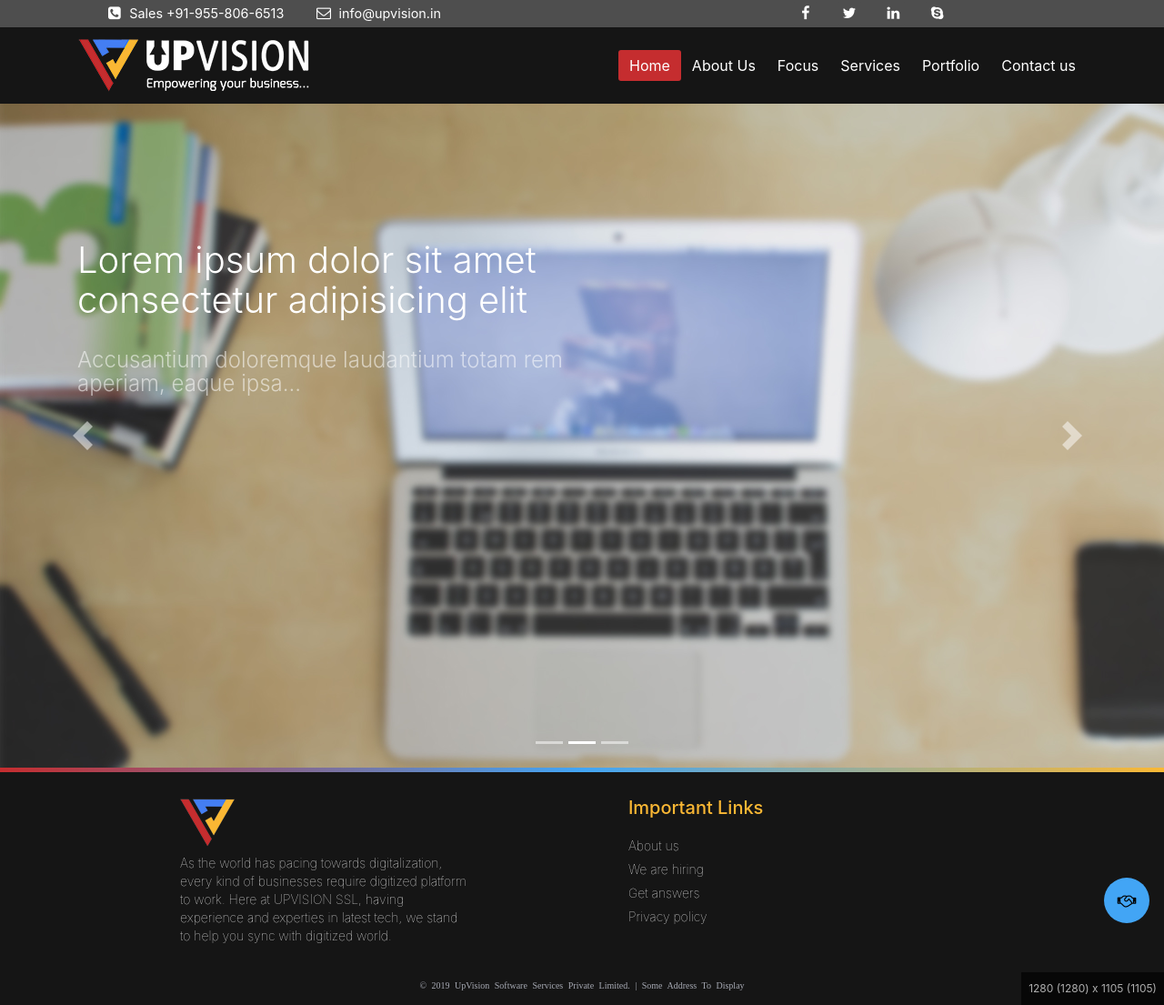
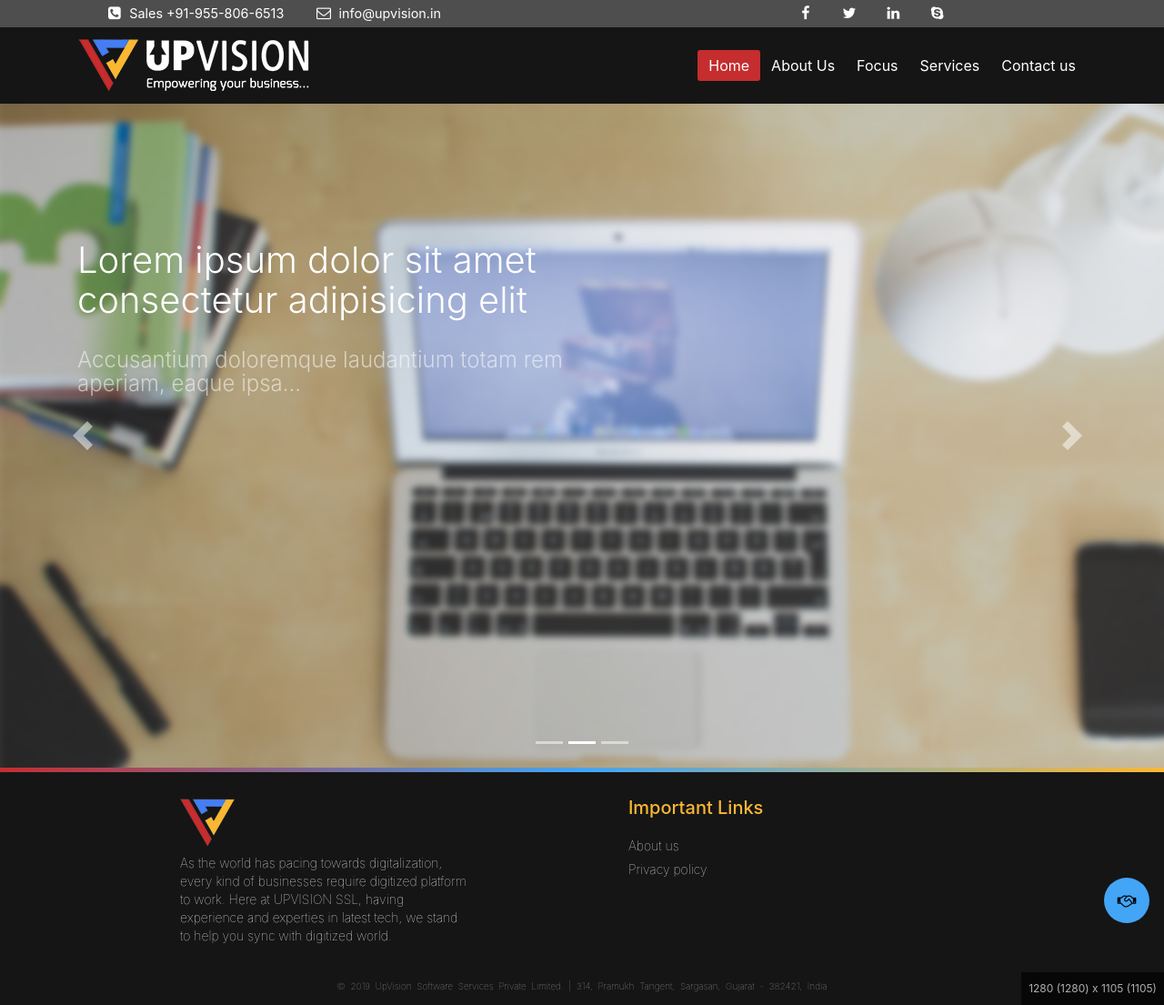
Before and after one commit to upvision-in/www.upvision.in, a Jekyll site: the page built from index.html, in a window 1280 px wide and 1105 px high. Shown: the whole window at 91% size. Built offline with Jekyll 4.4.1, drawn with Linux system fonts in a browser that asks for light colours.

Commit message:
Postal address changed

```diff
--- a/_includes/footer.html
+++ b/_includes/footer.html
@@ -15,8 +15,8 @@
 
                 <ul class="internal-link">
                     <li><a href="{{ '/about-us' | relative_url }}">About us</a></li>
-                    <li><a href="#">We are hiring</a></li>
-                    <li><a href="{{ '/enquiry' | relative_url }}">Get answers</a></li>
+                    <!-- <li><a href="#">We are hiring</a></li>
+                    <li><a href="{{ '/enquiry' | relative_url }}">Get answers</a></li> -->
                     <li><a href="{{ '/privacy' | relative_url }}">Privacy policy</a></li>
                 </ul>
             </li>
@@ -24,7 +24,7 @@
     </div>
     <div class="container-fluid py-3 pt-4">
         <p class="copyright">
-                <span class="cr-text">&copy; 2019  UpVision Software Services Private Limited. | Some Address To Display </span>
+                <span class="cr-text">&copy; 2019  UpVision Software Services Private Limited. | 314, Pramukh Tangent, Sargasan, Gujarat - 382421, India</span>
         </p>
         <div>
             <a id="quote-request" href="{{ '/enquiry' | relative_url }}" data-toggle="tooltip" data-container="div.top-bar" data-placement="left" data-original-title="Request a Quote" class="fa fa-handshake-o quote-icon-effect"></a>
--- a/_includes/header.html
+++ b/_includes/header.html
@@ -36,7 +36,7 @@
           <li class="nav-item {% if page.title == 'About us' %} active {% endif %}" ><a class="nav-link" href="{{ '/about-us' | relative_url }}">About Us</a></li>
           <li class="nav-item {% if page.title == 'Focus' %} active {% endif %}"><a class="nav-link" href="{{ '/focus' | relative_url }}">Focus</a></li>
           <li class="nav-item {% if page.title == 'Services' %} active {% endif %}"><a class="nav-link" href="{{ '/services' | relative_url }}">Services</a></li>
-          <li class="nav-item {% if page.title == 'Portfolio' %} active {% endif %}"><a class="nav-link" href="{{ '/portfolio' | relative_url }}">Portfolio</a></li>
+          <!-- <li class="nav-item {% if page.title == 'Portfolio' %} active {% endif %}"><a class="nav-link" href="{{ '/portfolio' | relative_url }}">Portfolio</a></li> -->
           <li class="nav-item {% if page.title == 'Contact Us' %} active {% endif %}"><a class="nav-link" href="{{ '/contact-us' | relative_url }}">Contact us</a></li>
         </ul>
       </div>
--- a/assets/css/upvision.css
+++ b/assets/css/upvision.css
@@ -550,7 +550,6 @@ footer .copyright span {
   color: #a6a9b3;
   display: block;
   text-align: center;
-  font-family: 'muller-light';
   word-spacing: 3px;
   line-height: 1;
   font-weight: 100;
--- a/assets/css/upvision.scss
+++ b/assets/css/upvision.scss
@@ -339,7 +339,7 @@ footer {
         margin: 0 ;
         width: 100%;
         span {
-            font-size: 10px; color: #a6a9b3; display: block; text-align: center; font-family: 'muller-light'; word-spacing: 3px; line-height: 1; font-weight: 100;
+            font-size: 10px; color: #a6a9b3; display: block; text-align: center; word-spacing: 3px; line-height: 1; font-weight: 100;
         }
     }
 
```
Also changed, not shown: static/contact-us.html (+4 -4 lines), 2 other files.
